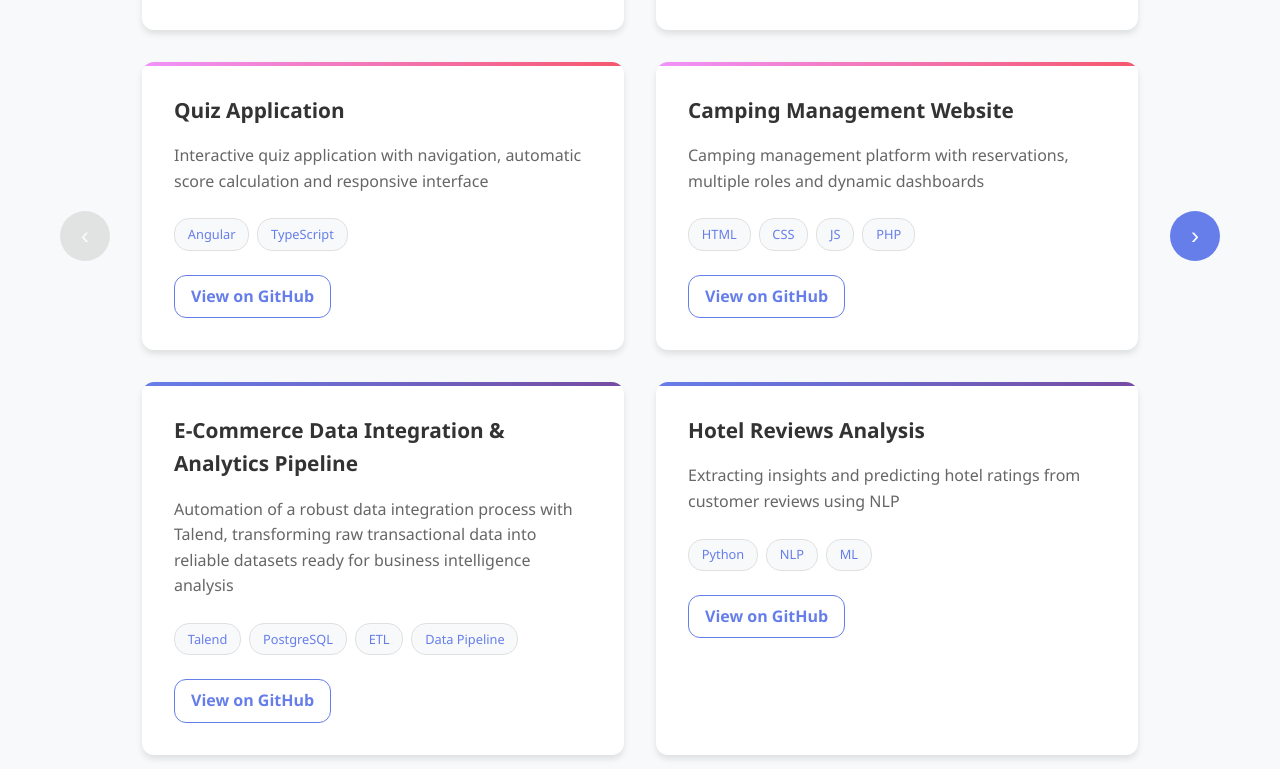
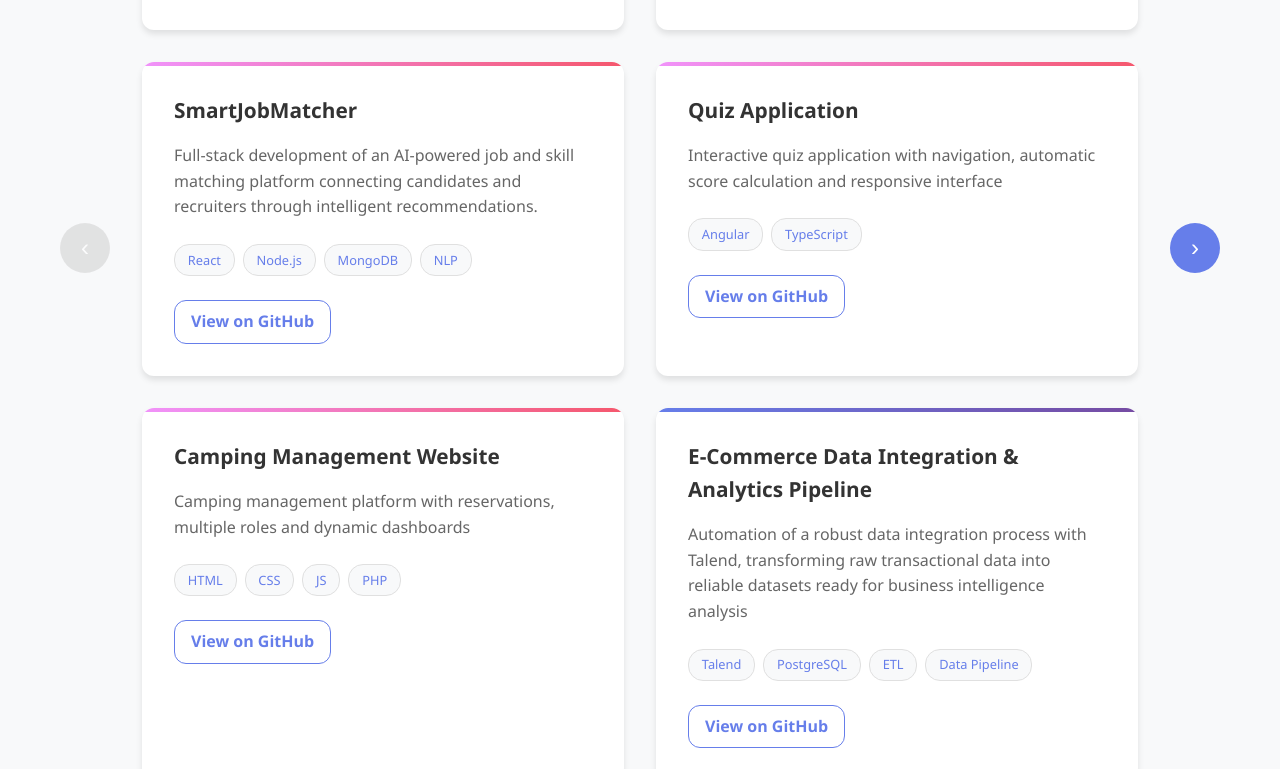
Before and after one commit to WejdenTrabelsi/Wejden-Portfolio, a React (Create React App) app: page / in a window 1280 px wide. Shown: the part 3890-4659 px from the top of the page. Built offline with nearby package versions, Linux system fonts and the light colour scheme.

Commit message:
added SmartJobMatcher in the projects

```diff
--- a/src/components/Projects.js
+++ b/src/components/Projects.js
@@ -14,6 +14,13 @@
       description: "Full-stack development of attendance management platform with React, Flask, MongoDB and AI integration for automatic absence reports",
       tech: ["React", "Flask", "MongoDB", "AI"],
       demo: "https://drive.google.com/file/d/1sozw3rxDoj6aIA4Wm6vfDy4Aqi2C9Fy5/view?usp=drive_link",
+      category: "web"
+    },
+    {
+      title: "SmartJobMatcher",
+      description: "Full-stack development of an AI-powered job and skill matching platform connecting candidates and recruiters through intelligent recommendations.",
+      tech: ["React", "Node.js", "MongoDB", "NLP"],
+      github: "https://github.com/WejdenTrabelsi/SmartJobMatcher.git",
       category: "web"
     },
     {
```
